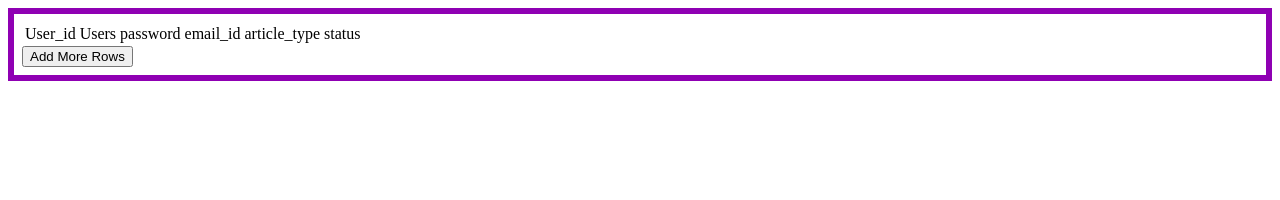
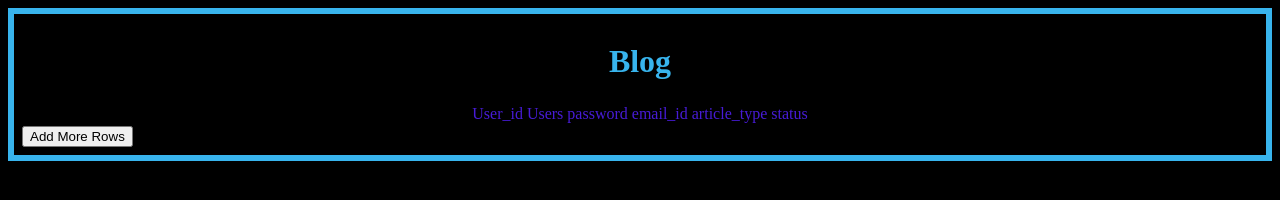
Before and after one commit to nikibeep/web-stack-dev, a plain HTML site: page long.html in a window 1280 px wide. Drawn offline with Linux system fonts and the light colour scheme.

Commit message:
Add files via upload

```diff
--- a/long.html
+++ b/long.html
@@ -7,9 +7,10 @@
 		Blog Page
 	</title>
 </head>
-<body style="border: 6px solid #8f00b3; padding: 8px;">
-<table style="border:0px;">
-	<tr>
+<body bgColor="Black" style="border: 6px solid #38b4ed; padding: 8px;">
+<table style="border:0px;" class="center">
+	<h1 style="color:#38b4ed; text-align:center;">Blog</h1>
+	<tr style="color: rgb(71, 27, 214); background: black; text-align:center;">
 		<td>User_id</td>
 		<td>Users</td>
 		<td>password</td>
@@ -71,9 +72,9 @@ function add()
 	cell1.innerHTML+="<tr id=row"+x+"><td><input type='number'></td></tr>";
 	cell2.innerHTML+="<tr id=row"+x+"><td><input type='text'></td></tr>";
 	cell3.innerHTML+="<tr id=row"+x+"><td><input type='password'></td></tr>";
-	cell4.innerHTML+="<tr id=row"+x+"><td><input type='text'></td></tr>";
+	cell4.innerHTML+="<tr id=row"+x+"><td><input type='email'></td></tr>";
 	cell5.innerHTML+="<tr id=row"+x+"><td><input type='text'></td></tr>";
-	cell6.innerHTML+="<tr id=row"+x+"><td><input type='text'></td></tr>";
+	cell6.innerHTML+="<tr id=row"+x+"><td><input type='boolean'></td></tr>";
 	cell7.innerHTML+="<tr id=row"+x+"<td><button type=button name=remove id="+x+" class=btn btn-danger btn_remove1 onclick=remove(id)>Remove</button></td> </tr>";
 }
 
@@ -84,7 +85,11 @@ loadXMLDoc();
 </script>
 <style type="text/css">
 	table, th, td {
-  border: 0px solid black;
+  border: 0px solid blueviolet;
+}
+table.center {
+  margin-left: auto;
+  margin-right: auto;
 }
 </style>
 </html>
```
